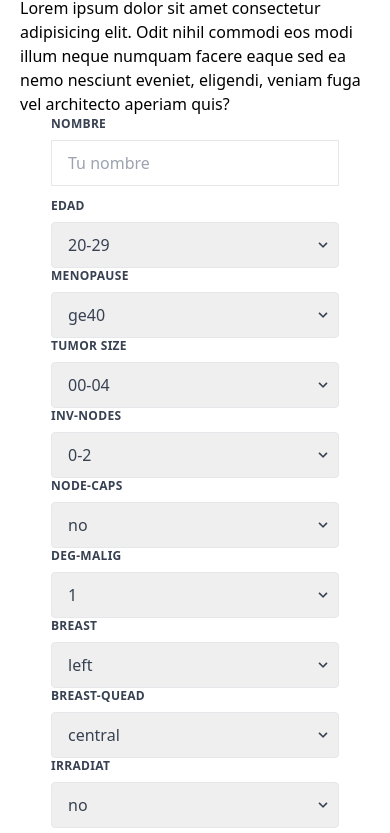
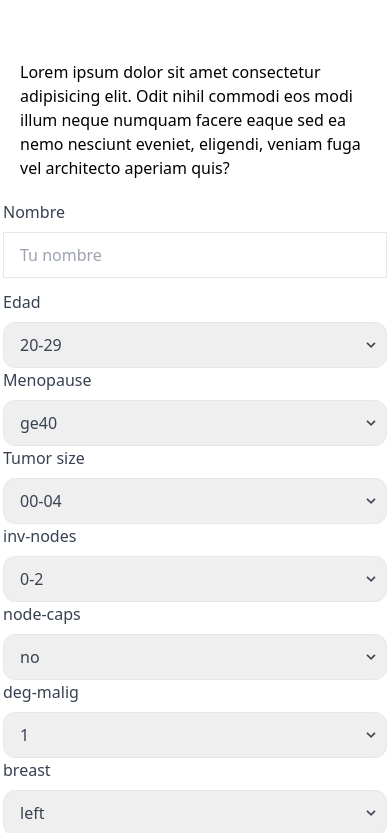
Before and after one commit to jeantpdev/breast-cancer-web, an Astro site: page /prueba in a window 390 px wide. Shown: the part 68-901 px from the top of the page. Built offline with nearby package versions, Linux system fonts and the light colour scheme; Astro itself is replaced by a stand-in of ours.

Commit message:
Arreglos responsive

```diff
--- a/src/components/Hero.astro
+++ b/src/components/Hero.astro
@@ -1,13 +1,13 @@
 ---
 ---
-<main class="grid lg:grid-cols-2 place-items-center md:px-10 md:py-10 sm:mt-10 lg:mt-24 xl:mt-52  sm:gap-28">
+<main class="grid lg:grid-cols-2 place-items-center mt-16 md:px-10 md:py-10 sm:mt-10 lg:mt-24 xl:mt-52  sm:gap-28">
 
     <div class="sm:order-2"> <!-- En pantallas mayores a sm (632px) se colocara de segundo (lado derecho) -->
-        <img src="/img/breast-cancer-img.png" class="w-48" alt="">
+        <img src="/img/breast-cancer-img.png" class="w-32 sm:w-48" alt="">
     </div>
 
     <div class="flex flex-col gap-8 text-center lg:text-start">
-        <h1 class="text-black font-bold text-7xl">
+        <h1 class="text-black font-bold text-6xl sm:text-7xl">
             Breast cancer test
         </h1>
         <p class="text-2xl">Realiza una prueba de breast cancer</p>
--- a/src/components/Prueba.astro
+++ b/src/components/Prueba.astro
@@ -1,27 +1,27 @@
 ---
 import significado from "./data/significado.json";
 ---
-<div class="flex flex-col-reverse content-center mt-15 md:px-24 md:py-24 md:items-center md:flex-row-reverse">
+<div class="flex flex-col-reverse content-center gap-y-5 mt-16 mb-16 md:px-24 md:py-24 md:items-center md:flex-row-reverse">
 
   <form class="md:w-1/2">
 
       <div class="flex flex-wrap justify-center">
 
         <div class="">
-          <label class="block uppercase tracking-wide w-72 md:w-full text-gray-700 text-xs font-bold mb-2" for="grid-first-name">
+          <label class="block w-96 md:w-full text-gray-700 text-xm mb-2" for="grid-first-name">
             Nombre
           </label>
-          <input class="appearance-none block w-full  text-gray-700 border py-3 px-4 mb-3 leading-tight focus:outline-none focus:bg-white" id="grid-first-name" type="text" placeholder="Tu nombre">
-          <!--<p class="text-red-500 text-xs italic">Please fill out this field.</p>  -->
+          <input class="appearance-none block w-full md:w-96 text-gray-700 border py-3 px-4 mb-3 leading-tight focus:outline-none focus:bg-white" id="grid-first-name" type="text" placeholder="Tu nombre">
+          <!--<p class="text-red-500 text-xm italic">Please fill out this field.</p>  -->
         </div>
 
-        <div class="flex flex-wrap md:gap-x-5 justify-center">
+        <div class="flex flex-wrap md:gap-x-5 md:gap-y-3 justify-center">
           <div class="">
-            <label class="block uppercase tracking-wide w-72 md:w-auto text-gray-700 text-xs font-bold mb-2" for="grid-state">
+            <label class="block w-96 md:w-auto text-gray-700 text-xm mb-2" for="grid-state">
               Edad
             </label>
             <div class="relative">
-              <select class="block appearance-none w-full md:w-56 border border-gray-200 text-gray-700 py-3 px-4 pr-8 rounded leading-tight focus:outline-none focus:bg-white focus:border-gray-500" id="grid-state">
+              <select class="block appearance-none w-full md:w-96 border border-gray-200 text-gray-700 py-3 px-4 pr-8 rounded-xl leading-tight focus:outline-none focus:bg-white focus:border-gray-500" id="grid-state">
                 {significado.age.sort().map((age) => (
                   <option>{age}</option>
                 ))}
@@ -33,11 +33,11 @@ import significado from "./data/significado.json";
           </div>
 
           <div class="">
-            <label class="block uppercase tracking-wide w-72 md:w-auto text-gray-700 text-xs font-bold mb-2" for="grid-state">
+            <label class="block w-96 md:w-auto text-gray-700 text-xm mb-2" for="grid-state">
               Menopause
             </label>
             <div class="relative">
-              <select class="block appearance-none w-full md:w-56 border border-gray-200 text-gray-700 py-3 px-4 pr-8 rounded leading-tight focus:outline-none focus:bg-white focus:border-gray-500" id="grid-state">
+              <select class="block appearance-none w-full md:w-96 border border-gray-200 text-gray-700 py-3 px-4 pr-8 rounded-xl leading-tight focus:outline-none focus:bg-white focus:border-gray-500" id="grid-state">
                 {significado.menopause.sort().map((menopause) => (
                   <option>{menopause}</option>
                 ))}
@@ -49,11 +49,11 @@ import significado from "./data/significado.json";
           </div>
 
           <div class="">
-            <label class="block uppercase tracking-wide w-72 md:w-auto text-gray-700 text-xs font-bold mb-2" for="grid-state">
+            <label class="block w-96 md:w-auto text-gray-700 text-xm mb-2" for="grid-state">
               Tumor size
             </label>
             <div class="relative">
-              <select class="block appearance-none w-full md:w-56 border border-gray-200 text-gray-700 py-3 px-4 pr-8 rounded leading-tight focus:outline-none focus:bg-white focus:border-gray-500" id="grid-state">
+              <select class="block appearance-none w-full md:w-96 border border-gray-200 text-gray-700 py-3 px-4 pr-8 rounded-xl leading-tight focus:outline-none focus:bg-white focus:border-gray-500" id="grid-state">
                 {significado.tumorSize.sort().map((size) => (
                   <option>{size}</option>
                 ))}
@@ -65,11 +65,11 @@ import significado from "./data/significado.json";
           </div>
 
           <div class="">
-            <label class="block uppercase tracking-wide w-72 md:w-auto text-gray-700 text-xs font-bold mb-2" for="grid-state">
+            <label class="block w-96 md:w-auto text-gray-700 text-xm mb-2" for="grid-state">
               inv-nodes
             </label>
             <div class="relative">
-              <select class="block appearance-none w-full md:w-56 border border-gray-200 text-gray-700 py-3 px-4 pr-8 rounded leading-tight focus:outline-none focus:bg-white focus:border-gray-500" id="grid-state">
+              <select class="block appearance-none w-full md:w-96 border border-gray-200 text-gray-700 py-3 px-4 pr-8 rounded-xl leading-tight focus:outline-none focus:bg-white focus:border-gray-500" id="grid-state">
                 {significado.invNodes.sort().map((invNodes) => (
                   <option>{invNodes}</option>
                 ))}
@@ -81,11 +81,11 @@ import significado from "./data/significado.json";
           </div>
 
           <div class="">
-            <label class="block uppercase tracking-wide w-72 md:w-auto text-gray-700 text-xs font-bold mb-2" for="grid-state">
+            <label class="block w-96 md:w-auto text-gray-700 text-xm mb-2" for="grid-state">
               node-caps
             </label>
             <div class="relative">
-              <select class="block appearance-none w-full md:w-56 border border-gray-200 text-gray-700 py-3 px-4 pr-8 rounded leading-tight focus:outline-none focus:bg-white focus:border-gray-500" id="grid-state">
+              <select class="block appearance-none w-full md:w-96 border border-gray-200 text-gray-700 py-3 px-4 pr-8 rounded-xl leading-tight focus:outline-none focus:bg-white focus:border-gray-500" id="grid-state">
                 {significado.nodeCaps.sort().map((nodeCaps) => (
                   <option>{nodeCaps}</option>
                 ))}
@@ -97,11 +97,11 @@ import significado from "./data/significado.json";
           </div>
 
           <div class="">
-            <label class="block uppercase tracking-wide w-72 md:w-auto text-gray-700 text-xs font-bold mb-2" for="grid-state">
+            <label class="block w-96 md:w-auto text-gray-700 text-xm mb-2" for="grid-state">
               deg-malig
             </label>
             <div class="relative">
-              <select class="block appearance-none w-full md:w-56 border border-gray-200 text-gray-700 py-3 px-4 pr-8 rounded leading-tight focus:outline-none focus:bg-white focus:border-gray-500" id="grid-state">
+              <select class="block appearance-none w-full md:w-96 border border-gray-200 text-gray-700 py-3 px-4 pr-8 rounded-xl leading-tight focus:outline-none focus:bg-white focus:border-gray-500" id="grid-state">
                 {significado.degMalig.sort().map((degMalig) => (
                   <option>{degMalig}</option>
                 ))}
@@ -113,11 +113,11 @@ import significado from "./data/significado.json";
           </div>
 
           <div class="">
-            <label class="block uppercase tracking-wide w-72 md:w-auto text-gray-700 text-xs font-bold mb-2" for="grid-state">
+            <label class="block w-96 md:w-auto text-gray-700 text-xm mb-2" for="grid-state">
               breast
             </label>
             <div class="relative">
-              <select class="block appearance-none w-full md:w-56 border border-gray-200 text-gray-700 py-3 px-4 pr-8 rounded leading-tight focus:outline-none focus:bg-white focus:border-gray-500" id="grid-state">
+              <select class="block appearance-none w-full md:w-96 border border-gray-200 text-gray-700 py-3 px-4 pr-8 rounded-xl leading-tight focus:outline-none focus:bg-white focus:border-gray-500" id="grid-state">
                 {significado.breast.sort().map((breast) => (
                   <option>{breast}</option>
                 ))}
@@ -129,11 +129,11 @@ import significado from "./data/significado.json";
           </div>
 
           <div class="">
-            <label class="block uppercase tracking-wide w-72 md:w-auto text-gray-700 text-xs font-bold mb-2" for="grid-state">
+            <label class="block w-96 md:w-auto text-gray-700 text-xm mb-2" for="grid-state">
               breast-quead
             </label>
             <div class="relative">
-              <select class="block appearance-none w-full md:w-56 border border-gray-200 text-gray-700 py-3 px-4 pr-8 rounded leading-tight focus:outline-none focus:bg-white focus:border-gray-500" id="grid-state">
+              <select class="block appearance-none w-full md:w-96 border border-gray-200 text-gray-700 py-3 px-4 pr-8 rounded-xl leading-tight focus:outline-none focus:bg-white focus:border-gray-500" id="grid-state">
                 {significado.breastQuad.sort().map((breastQuad) => (
                   <option>{breastQuad}</option>
                 ))}
@@ -145,11 +145,11 @@ import significado from "./data/significado.json";
           </div>
 
           <div class="">
-            <label class="block uppercase tracking-wide w-72 md:w-auto text-gray-700 text-xs font-bold mb-2" for="grid-state">
+            <label class="block w-96 md:w-auto text-gray-700 text-xm mb-2" for="grid-state">
               irradiat
             </label>
             <div class="relative">
-              <select class="block appearance-none w-full md:w-56 border border-gray-200 text-gray-700 py-3 px-4 pr-8 rounded leading-tight focus:outline-none focus:bg-white focus:border-gray-500" id="grid-state">
+              <select class="block appearance-none w-full md:w-96 border border-gray-200 text-gray-700 py-3 px-4 pr-8 rounded-xl leading-tight focus:outline-none focus:bg-white focus:border-gray-500" id="grid-state">
                 {significado.irradiat.sort().map((irradiat) => (
                   <option>{irradiat}</option>
                 ))}
--- a/src/components/menu/Navigation.jsx
+++ b/src/components/menu/Navigation.jsx
@@ -31,7 +31,7 @@ export default function Navigation() {
                   )}
                 </Disclosure.Button>
               </div>
-              <div className="flex flex-1 items-center justify-center sm:items-stretch sm:justify-start">
+              <div className="flex flex-1 items-center justify-end sm:items-stretch sm:justify-start">
                 <div className="flex flex-shrink-0 items-center">
                   <img
                     className="h-10 w-auto"
```
Also changed, not shown: README.md.
